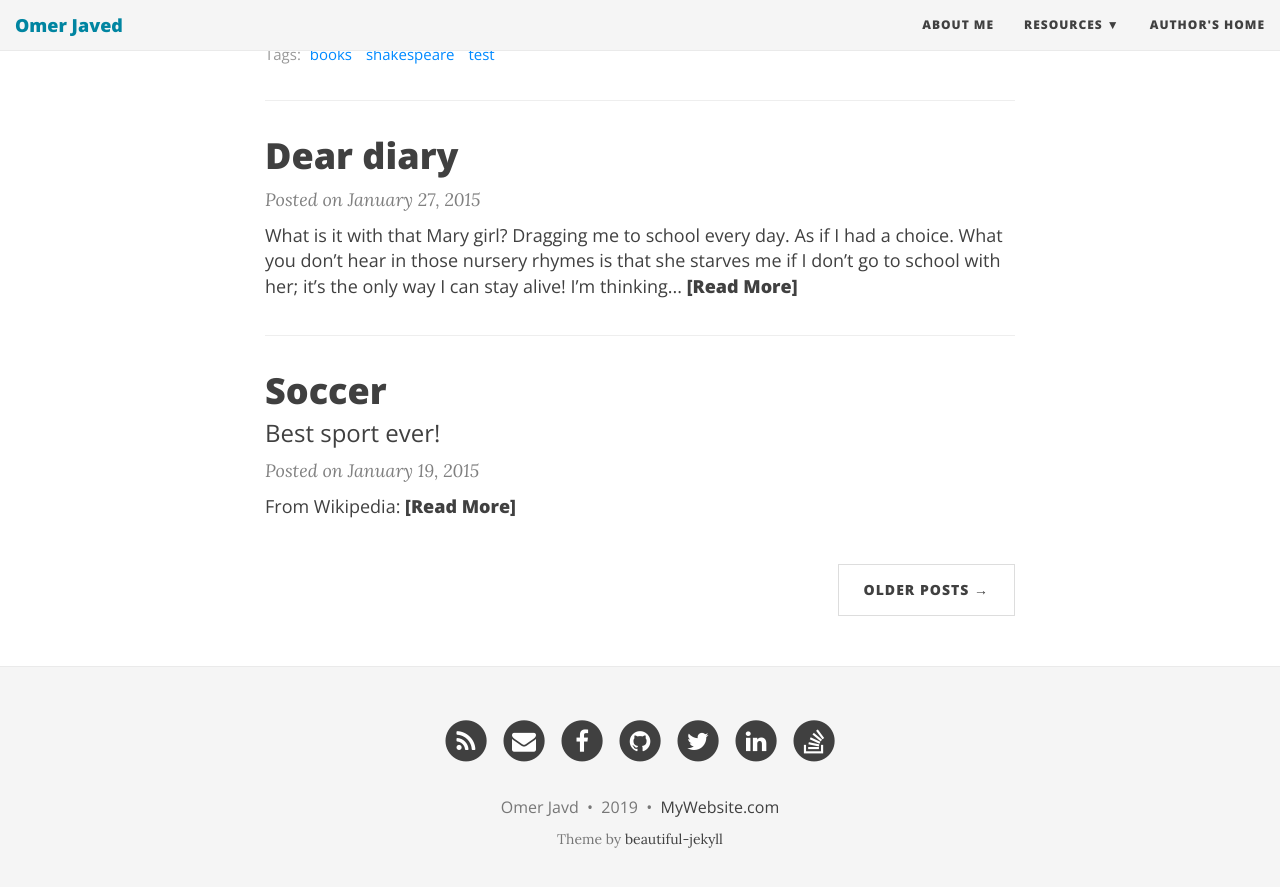
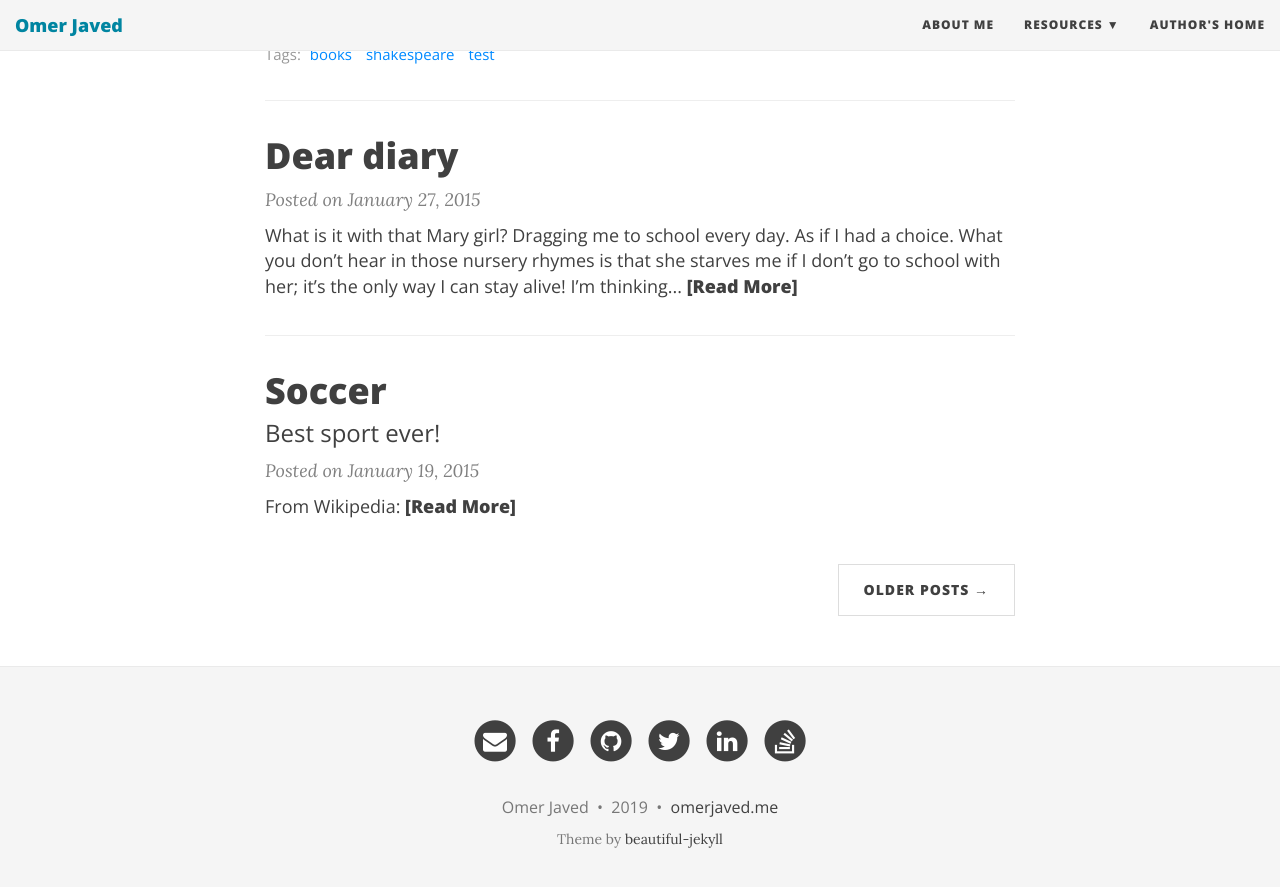
Before and after one commit to omerjaved11/omerjaved11.github.io, a Jekyll site: the page built from index.html, in a window 1280 px wide and 900 px high, scrolled down 1134 px. Shown: the top 887 px of the window. Built offline with Jekyll 4.4.1, drawn with Linux system fonts in a browser that asks for light colours; nearby versions of some CDN libraries; the list of posts is cut into pages by our own code.

Commit message:
Update _config.yml

```diff
--- a/_config.yml
+++ b/_config.yml
@@ -64,14 +64,14 @@ footer-link-col: "#404040"
 # Change all these values or delete the ones you don't want.
 # Important: you must keep the "name" parameter, everything else you can remove
 author:
-  name: Omer Javd
+  name: Omer Javed
 
 # Select your active Social Network Links.
 # Uncomment the links you want to show in the footer and add your information to each link.
 # You can reorder the items to define the link order.
 # If you want to add a new link that isn't here, you'll need to also edit the file _data/SocialNetworks.yml
 social-network-links:
-  rss: true
+ # rss: true
   email: "omerjaved11@gmail.com"
   facebook: omerjaved1337
   github: omerjaved11
@@ -99,7 +99,7 @@ share-links-active:
 
 # How to display the link to the website in the footer
 # Remove this if you don't want a link in the footer
-url-pretty: "MyWebsite.com"  # eg. "deanattali.com/beautiful-jekyll"
+url-pretty: "omerjaved.me"  # eg. "deanattali.com/beautiful-jekyll"
 
 # --- Web Statistics Section --- #
 
```
